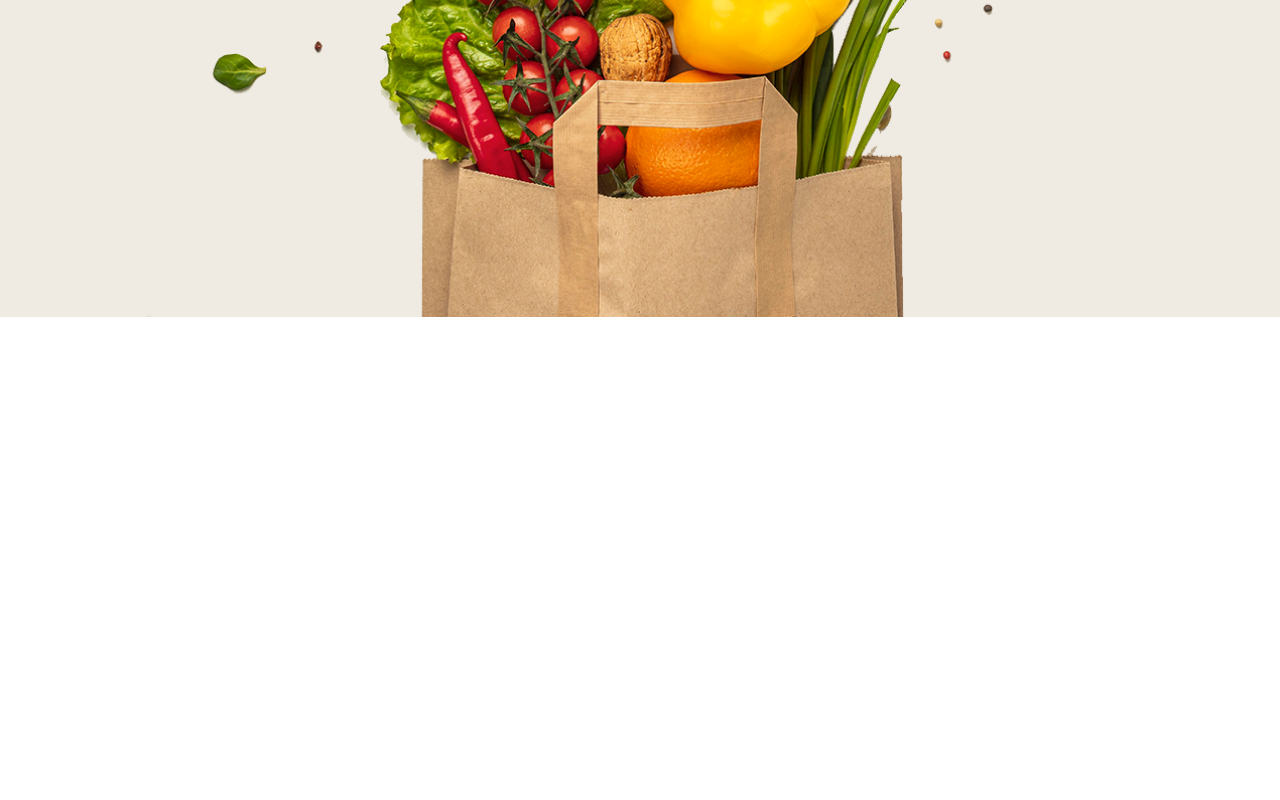
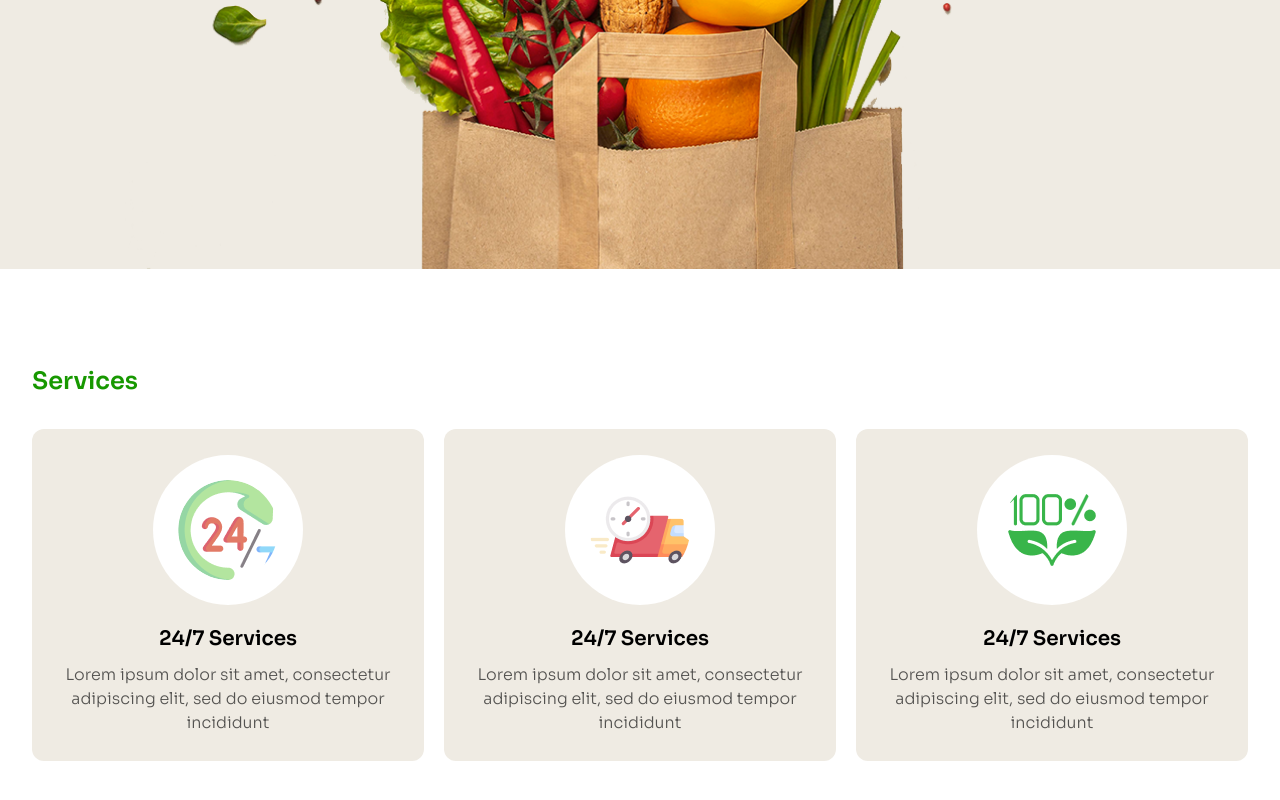
Before and after one commit to muhammad-tamim/web_project_10, a plain HTML site: page index.html in a window 1280 px wide. Shown: the part 886-1686 px from the top of the page. Before the commit the page ends 1251 px from the top, so only its background shows below. Drawn offline with nearby package versions, Linux system fonts and the light colour scheme.

Commit message:
feat: add service section

```diff
--- a/index.html
+++ b/index.html
@@ -21,16 +21,18 @@
             --font-sora: "Sora", sans-serif;
             --color-accent: #179800;
             --color-secondary: #EFEBE3;
+            --color-textPrimary: #111111;
         }
     </style>
 </head>
 <!--
     -- px-4 py-3 md:px-8 md:py-6 2xl:px-[140px]
+    -- mx-4 my-12 md:mx-8 md:my-24 2xl:m-[140px]
 -->
 
 <body class="font-sora max-w-[1600px] mx-auto">
     <header class=" bg-secondary">
-        <nav class="pb-[48px] 2xl:pb-[100px]">
+        <nav>
             <div
                 class="flex justify-between items-center px-4 py-3 md:px-8 md:py-6 2xl:px-[140px] 2xl:py-[42px] border-b border-accent lg:border-none">
                 <!-- mobile screen logo -->
@@ -89,9 +91,62 @@
         <!-- end hero section -->
     </header>
     <main>
-        <!-- section -->
-        <section></section>
-        <!-- end section -->
+        <!-- service section -->
+        <section class="mx-4 my-12 md:mx-8 md:my-24 2xl:m-[140px]">
+            <div>
+                <h1 class="text-2xl 2xl:text-4xl mb-8 2xl:mb-12 font-semibold text-accent">Services</h1>
+            </div>
+            <div class="flex flex-col gap-5 2xl:gap-6 md:flex-row">
+                <div class="bg-secondary p-[26px] 2xl:p-8 rounded-xl 2xl:rounded-2xl">
+                    <div class="mb-5 2xl:mb-6">
+                        <img class="mx-auto p-[25px] bg-white rounded-full" src="assets/images/service.png" alt="">
+                    </div>
+                    <div class="text-center">
+                        <h3 class="text-xl 2xl:text-2xl mb-2.5 2xl:mb-3 font-semibold">24/7 Services</h3>
+                        <p
+                            class="md:text-left lg:text-center text-base md:text-sm lg:text-base 2xl:text-xl font-light text-textPrimary/70">
+                            Lorem
+                            ipsum dolor sit
+                            amet,
+                            consectetur
+                            adipiscing
+                            elit, sed do
+                            eiusmod tempor incididunt</p>
+                    </div>
+                </div>
+                <div class="bg-secondary p-[26px] 2xl:p-8 rounded-xl 2xl:rounded-2xl">
+                    <div class="mb-5 2xl:mb-6">
+                        <img class="mx-auto p-[25px] bg-white rounded-full" src="assets/images/delivery.png" alt="">
+                    </div>
+                    <div class="text-center">
+                        <h3 class="text-xl 2xl:text-2xl mb-2.5 2xl:mb-3 font-semibold">24/7 Services</h3>
+                        <p
+                            class="md:text-left lg:text-center text-base md:text-sm lg:text-base 2xl:text-xl font-light text-textPrimary/70">
+                            Lorem ipsum dolor sit amet,
+                            consectetur
+                            adipiscing
+                            elit, sed do
+                            eiusmod tempor incididunt</p>
+                    </div>
+                </div>
+                <div class="bg-secondary p-[26px] 2xl:p-8 rounded-xl 2xl:rounded-2xl">
+                    <div class="mb-5 2xl:mb-6">
+                        <img class="mx-auto p-[25px] bg-white rounded-full" src="assets/images/healthy.png" alt="">
+                    </div>
+                    <div class="text-center">
+                        <h3 class="text-xl 2xl:text-2xl mb-2.5 2xl:mb-3 font-semibold">24/7 Services</h3>
+                        <p
+                            class="md:text-left lg:text-center text-base md:text-sm lg:text-base 2xl:text-xl font-light text-textPrimary/70">
+                            Lorem ipsum dolor sit amet,
+                            consectetur
+                            adipiscing
+                            elit, sed do
+                            eiusmod tempor incididunt</p>
+                    </div>
+                </div>
+            </div>
+        </section>
+        <!-- end service section -->
 
         <!-- section -->
         <section></section>
```
